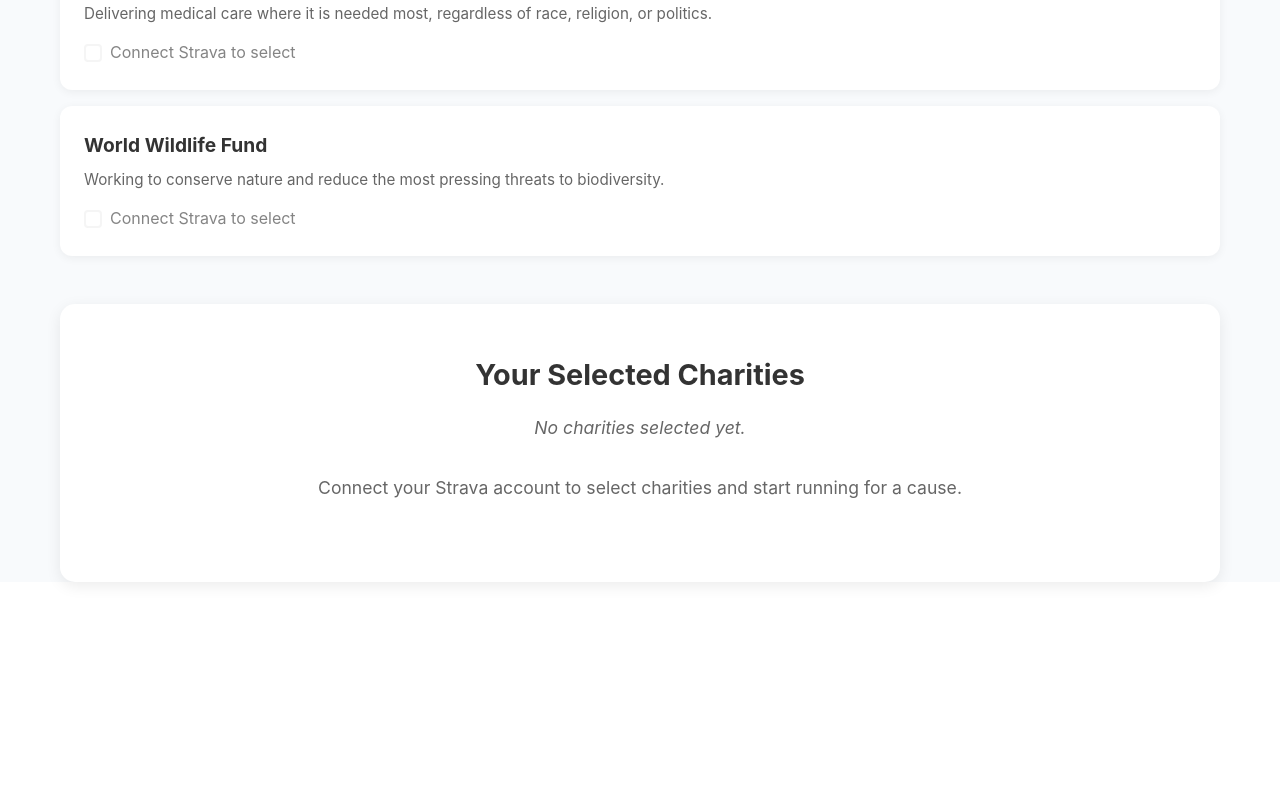
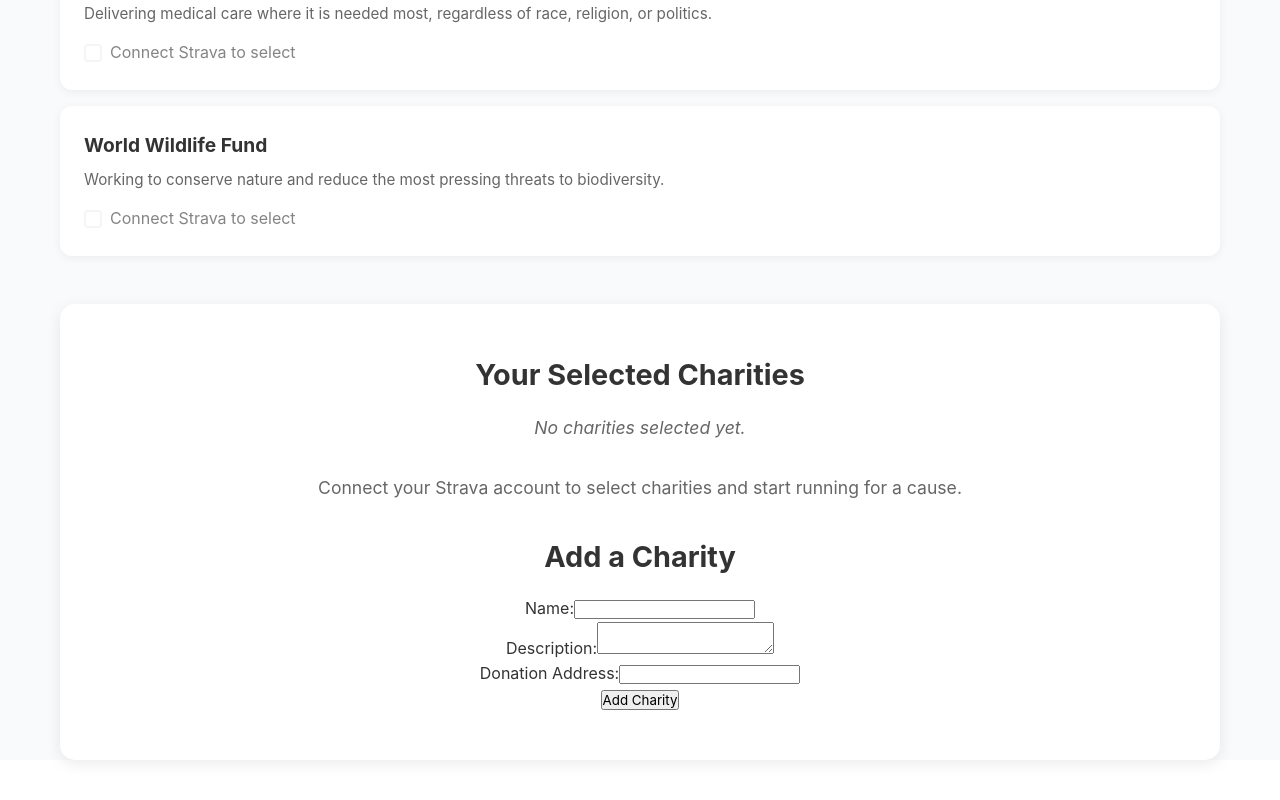
Before and after one commit to pclaesen/move4good, a Next.js app: page /charities in a window 1280 px wide. Shown: the part 1179-1979 px from the top of the page. Before the commit the page ends 1809 px from the top, so only its background shows below. Built offline with nearby package versions, Linux system fonts and the light colour scheme.

Commit message:
WIP charity form

```diff
--- a/src/app/charities/page.js
+++ b/src/app/charities/page.js
@@ -3,6 +3,7 @@ import React, { useState, useEffect } from 'react';
 import { useRouter } from 'next/navigation';
 import Header from '../components/Header/Header';
 import './Charities.css';
+import { CharityFormPage } from '../components/CharityForm/CharityForm';
 import StravaConnectButton from '../components/StravaConnectButton/StravaConnectButton';
 
 // Dummy data for charities
@@ -219,6 +220,9 @@ export default function Charities() {
               )}
             </div>
           )}
+          <div style={{ marginTop: '2rem' }}>
+            <CharityFormPage />
+          </div>
         </div>
       </div>
     </div>
--- /dev/null
+++ b/src/app/components/CharityForm/CharityForm.js
@@ -0,0 +1,95 @@
+import React, { useState } from 'react';
+
+// Standalone, reusable form component
+export function CharityForm({ onSubmit, initialValues = {}, submitLabel = "Add Charity" }) {
+  const [form, setForm] = useState({
+    name: initialValues.name || '',
+    description: initialValues.description || '',
+    donationAddress: initialValues.donationAddress || '',
+  });
+
+  const [errors, setErrors] = useState({});
+
+  const handleChange = (e) => {
+    setForm({ ...form, [e.target.name]: e.target.value });
+  };
+
+  const validate = () => {
+    const newErrors = {};
+    if (!form.name.trim()) newErrors.name = 'Name is required';
+    if (!form.description.trim()) newErrors.description = 'Description is required';
+    if (!form.donationAddress.trim()) newErrors.donationAddress = 'Donation Address is required';
+    return newErrors;
+  };
+
+  const handleSubmit = (e) => {
+    e.preventDefault();
+    const validationErrors = validate();
+    if (Object.keys(validationErrors).length > 0) {
+      setErrors(validationErrors);
+      return;
+    }
+    setErrors({});
+    if (onSubmit) onSubmit(form);
+  };
+
+  return (
+    <form onSubmit={handleSubmit}>
+      <div>
+        <label>
+          Name:
+          <input
+            name="name"
+            type="text"
+            value={form.name}
+            onChange={handleChange}
+            required
+          />
+        </label>
+        {errors.name && <div style={{ color: 'red' }}>{errors.name}</div>}
+      </div>
+      <div>
+        <label>
+          Description:
+          <textarea
+            name="description"
+            value={form.description}
+            onChange={handleChange}
+            required
+          />
+        </label>
+        {errors.description && <div style={{ color: 'red' }}>{errors.description}</div>}
+      </div>
+      <div>
+        <label>
+          Donation Address:
+          <input
+            name="donationAddress"
+            type="text"
+            value={form.donationAddress}
+            onChange={handleChange}
+            required
+          />
+        </label>
+        {errors.donationAddress && <div style={{ color: 'red' }}>{errors.donationAddress}</div>}
+      </div>
+      <button type="submit">{submitLabel}</button>
+    </form>
+  );
+}
+
+// Example function to use the form and handle input data
+export function CharityFormPage({ onCharityAdded }) {
+  const handleFormSubmit = (data) => {
+    // You can replace this with your own logic (e.g., API call)
+    if (onCharityAdded) onCharityAdded(data);
+    alert(`Charity Added:\n${JSON.stringify(data, null, 2)}`);
+  };
+
+  return (
+    <div>
+      <h2>Add a Charity</h2>
+      <CharityForm onSubmit={handleFormSubmit} />
+      </div>
+  );
+}
```
Also changed, not shown: src/app/components/CharityForm/CharityForm.css (added).
